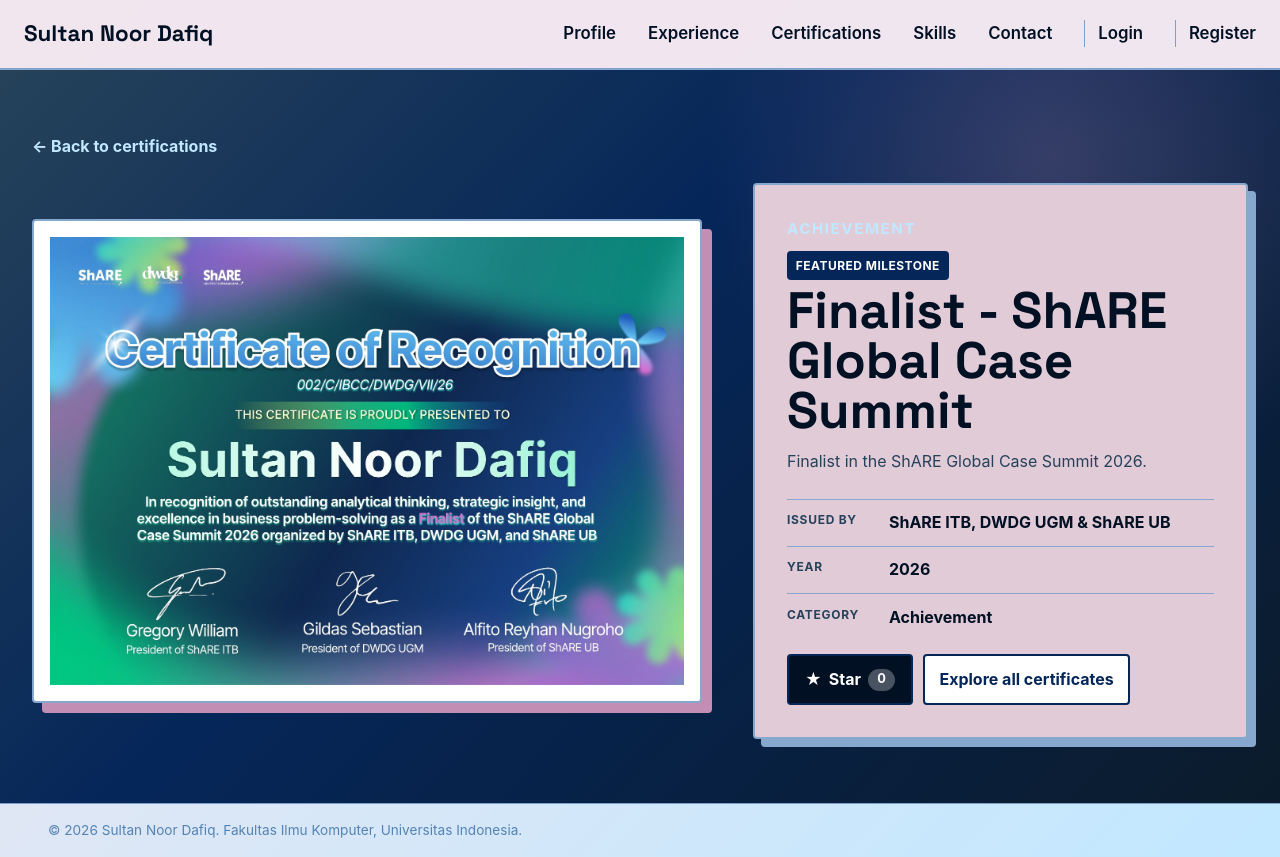
After one commit to Dafiq24/myportfolio, a Django app: page /certifications/384cd977-c07e-48bb-bb50-fcfe2a4798d6/ in a window 1280 px wide. The commit adds this page. Run offline with Django 5.2, Linux system fonts and the light colour scheme; data comes from the database, SQL or seed files in the repository; data that the repository does not hold is empty.

Commit message:
feat: add interactive certification stars
Connect users and certifications through a ManyToMany relation with a login-protected POST-only star toggle.

Display per-user Star and Unstar states, preserve independent star counts, and serialize user relations through natural keys.

```diff
--- a/main/models.py
+++ b/main/models.py
@@ -1,5 +1,6 @@
 import uuid
 
+from django.conf import settings
 from django.db import models
 
 
@@ -65,6 +66,11 @@ class Certification(models.Model):
     credential_url = models.URLField(blank=True)
     description = models.TextField(blank=True)
     is_featured = models.BooleanField(default=False)
+    starred_by = models.ManyToManyField(
+        settings.AUTH_USER_MODEL,
+        related_name="starred_certifications",
+        blank=True,
+    )
 
     class Meta:
         ordering = ["-is_featured", "-issued_year", "title"]
--- a/main/urls.py
+++ b/main/urls.py
@@ -14,6 +14,7 @@ from main.views import (
     show_certifications,
     show_experience,
     show_main,
+    toggle_certification_star,
     update_experience,
 )
 
@@ -54,6 +55,11 @@ urlpatterns = [
         name="delete_certification",
     ),
     path(
+        "certifications/<uuid:certification_id>/star/",
+        toggle_certification_star,
+        name="toggle_certification_star",
+    ),
+    path(
         "certifications/<uuid:certification_id>/",
         show_certification_detail,
         name="show_certification_detail",
--- a/main/views.py
+++ b/main/views.py
@@ -172,7 +172,11 @@ def get_certifications_json(request):
     if title_query:
         certifications = certifications.filter(title__icontains=title_query)
 
-    certifications_json = serializers.serialize("json", certifications)
+    certifications_json = serializers.serialize(
+        "json",
+        certifications,
+        use_natural_foreign_keys=True,
+    )
     return HttpResponse(certifications_json, content_type="application/json")
 
 
@@ -210,6 +214,17 @@ def delete_certification(request, certification_id):
     return redirect("main:show_certifications")
 
 
+@login_required(login_url="/login/")
+@require_POST
+def toggle_certification_star(request, certification_id):
+    certification = get_object_or_404(Certification, pk=certification_id)
+    if certification.starred_by.filter(pk=request.user.pk).exists():
+        certification.starred_by.remove(request.user)
+    else:
+        certification.starred_by.add(request.user)
+    return redirect("main:show_certification_detail", certification_id=certification.id)
+
+
 def show_certification_detail(request, certification_id):
     context = {
         "name": "Sultan Noor Dafiq",
--- a/static/css/style.css
+++ b/static/css/style.css
@@ -2053,6 +2053,50 @@ h3,
     }
 }
 
+.star-form {
+    display: inline-flex;
+}
+
+.certificate-star-action {
+    display: inline-flex;
+    align-items: center;
+    gap: 0.45rem;
+    min-height: 50px;
+    padding: 0.65rem 1rem;
+    border: 2px solid var(--accent-dark);
+    border-radius: var(--radius);
+    background: var(--ink);
+    color: var(--white);
+    font: inherit;
+    font-weight: 700;
+    cursor: pointer;
+}
+
+.certificate-star-action.is-starred {
+    background: var(--highlight);
+    color: var(--ink);
+}
+
+.certificate-star-action:hover,
+.certificate-star-action:focus-visible {
+    transform: translateY(-2px);
+    box-shadow: 4px 4px 0 var(--accent);
+}
+
+.certificate-star-action:focus-visible {
+    outline: 3px solid var(--white);
+    outline-offset: 3px;
+}
+
+.star-count {
+    min-width: 1.65rem;
+    padding: 0.05rem 0.4rem;
+    border-radius: 999px;
+    background: rgba(255, 255, 255, 0.28);
+    text-align: center;
+    font-size: 0.8rem;
+}
+
 @media (prefers-reduced-motion: reduce) {
     html {
         scroll-behavior: auto;
--- a/templates/base.html
+++ b/templates/base.html
@@ -10,7 +10,7 @@
     <link rel="preconnect" href="https://fonts.googleapis.com">
     <link rel="preconnect" href="https://fonts.gstatic.com" crossorigin>
     <link href="https://fonts.googleapis.com/css2?family=Space+Grotesk:wght@500;700&display=swap" rel="stylesheet">
-    <link rel="stylesheet" href="{% static 'css/style.css' %}?v=2.0">
+    <link rel="stylesheet" href="{% static 'css/style.css' %}?v=2.1">
     <link rel="apple-touch-icon" sizes="180x180" href="{% static 'img/apple-touch-icon.png' %}">
     <link rel="icon" type="image/png" sizes="32x32" href="{% static 'img/favicon-32x32.png' %}">
     <link rel="icon" type="image/png" sizes="16x16" href="{% static 'img/favicon-16x16.png' %}">
--- a/templates/certification_detail.html
+++ b/templates/certification_detail.html
@@ -40,6 +40,7 @@
                         </dl>
 
                         <div class="certificate-detail-actions">
+                            {% include "components/certification_star.html" with certification=certification %}
                             {% if certification.credential_url %}
                                 <a class="certificate-primary-action" href="{{ certification.credential_url }}" target="_blank" rel="noopener noreferrer">Open credential</a>
                             {% endif %}
--- /dev/null
+++ b/templates/components/certification_star.html
@@ -0,0 +1,12 @@
+<form method="post" action="{% url 'main:toggle_certification_star' certification.id %}" class="star-form">
+    {% csrf_token %}
+    <button
+        type="submit"
+        class="certificate-star-action{% if user in certification.starred_by.all %} is-starred{% endif %}"
+        title="{% if certification.starred_by.exists %}Starred by {{ certification.starred_by.all|join:', ' }}{% else %}Be the first to star this certification{% endif %}"
+    >
+        <span aria-hidden="true">&#9733;</span>
+        {% if user in certification.starred_by.all %}Unstar{% else %}Star{% endif %}
+        <span class="star-count" aria-label="{{ certification.starred_by.count }} stars">{{ certification.starred_by.count }}</span>
+    </button>
+</form>
```
Also changed, not shown: main/tests.py (+88 -0 lines), main/migrations/0005_certification_starred_by.py (added).
